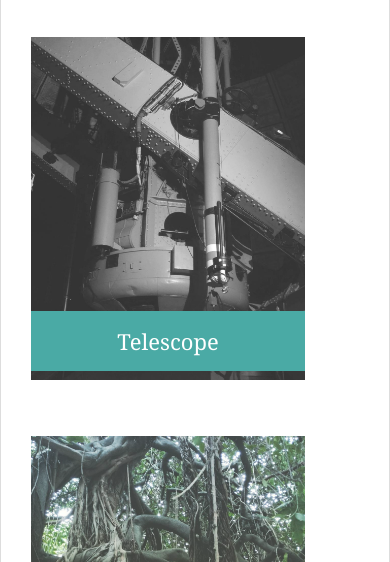
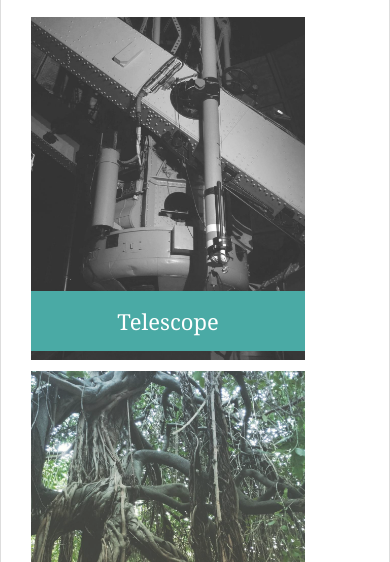
Before and after one commit to cullanrocks/Responsive-Portfolio, a plain HTML site: page portfolio.html in a window 390 px wide. Shown: the part 282-844 px from the top of the page. Drawn offline with Linux system fonts and the light colour scheme.

Commit message:
almost final

```diff
--- a/assets/css/style.css
+++ b/assets/css/style.css
@@ -165,7 +165,7 @@ h3,
 .work {
     position: relative;
     width: 274px;
-    margin: 20px 0 25px;
+    margin: 0 auto;
     overflow: auto;
     /*****************
     float: left;
@@ -264,8 +264,10 @@ input[type=submit] {
         text-align: center;
     }
     .work {
-        float: none;
-
+        margin: 0 auto;
+            }
+    .work:nth-child(even) {
+        margin: 0 auto;
     }
     #main-container {
         padding-top: 20px;
@@ -284,7 +286,13 @@ input[type=submit] {
     .container {
         width: 100%;
     }
-
+    .work {
+    margin-left: 40px;
+    float: left;
+    }
+    .work:nth-child(even) {
+    margin-right: 40px;
+    }
     .sidebar {
         width: 100%;
         text-align: center;
@@ -302,13 +310,7 @@ input[type=submit] {
         /*************
         float: right;
         ***************/
-        float: left;
-
-    }
-    .work:nth-child(even) {
-        float: left;
-        margin-right: 40px;
-
+        margin: 0 auto;
     }
     .sidebar {
         width: 100%;
```
